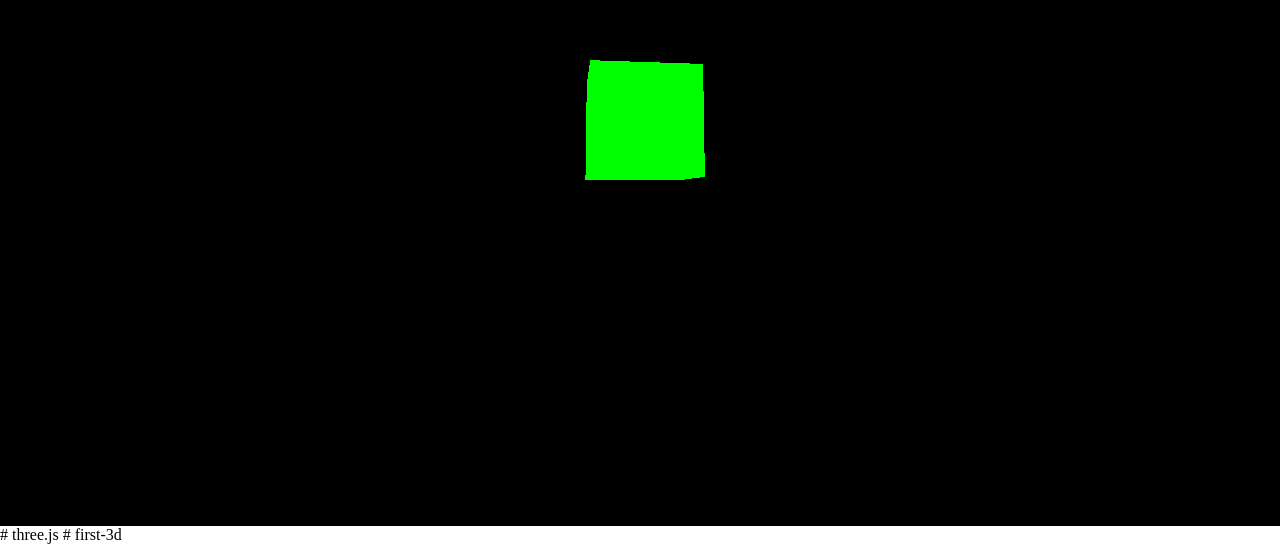
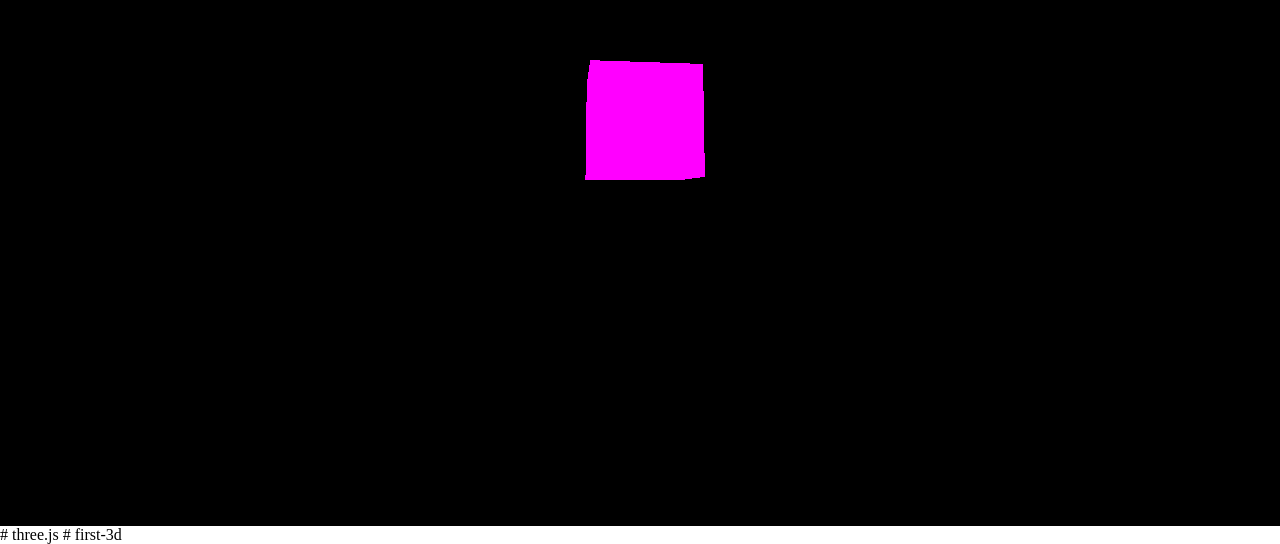
Before and after one commit to adiec7/first-3d, a plain HTML site: page index.html in a window 1280 px wide. Shown: the part 274-818 px from the top of the page. Drawn offline with nearby package versions, Linux system fonts and the light colour scheme.

Commit message:
color change

```diff
--- a/index.html
+++ b/index.html
@@ -20,7 +20,7 @@
 			document.body.appendChild( renderer.domElement );
 
 			var geometry = new THREE.BoxGeometry( 1, 1, 1 );
-			var material = new THREE.MeshBasicMaterial( { color: 0x00ff00 } );
+			var material = new THREE.MeshBasicMaterial( { color: 0xff00ff } );
 			var cube = new THREE.Mesh( geometry, material );
 			scene.add( cube );
 
```
